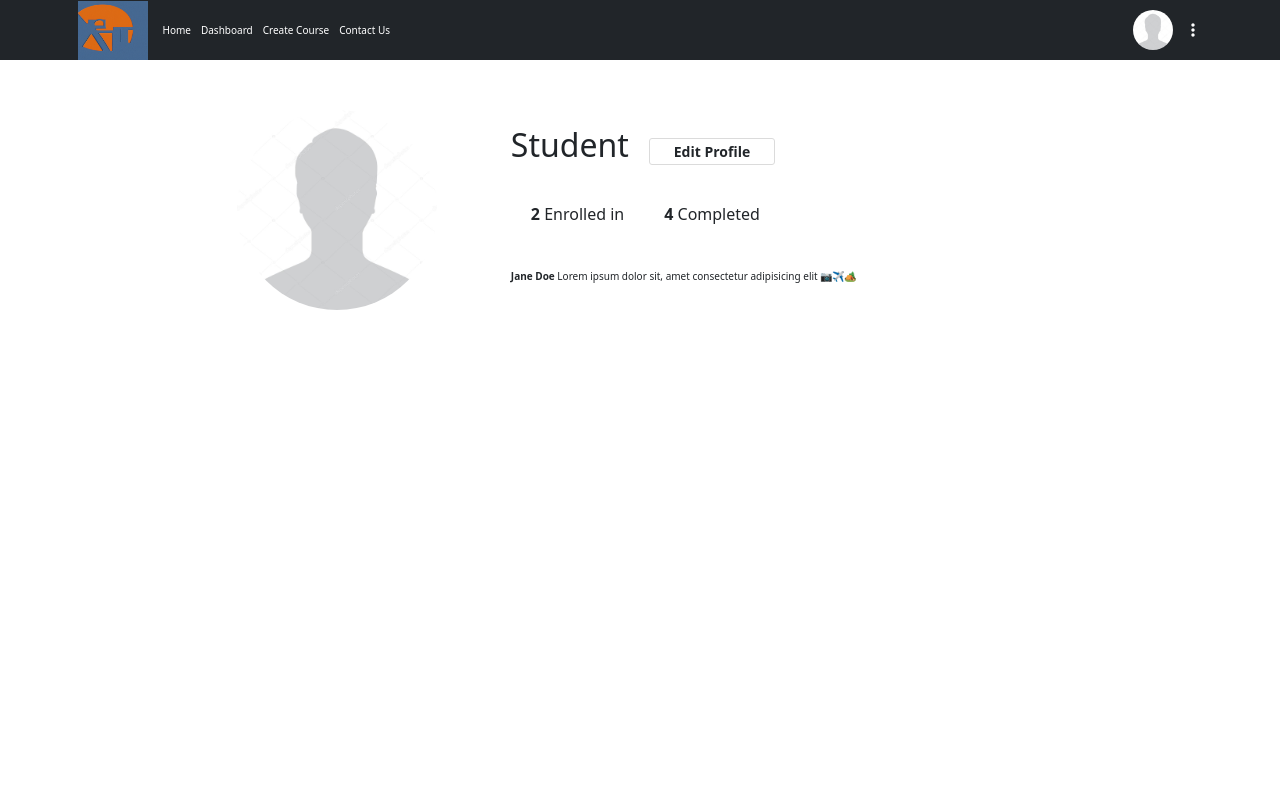
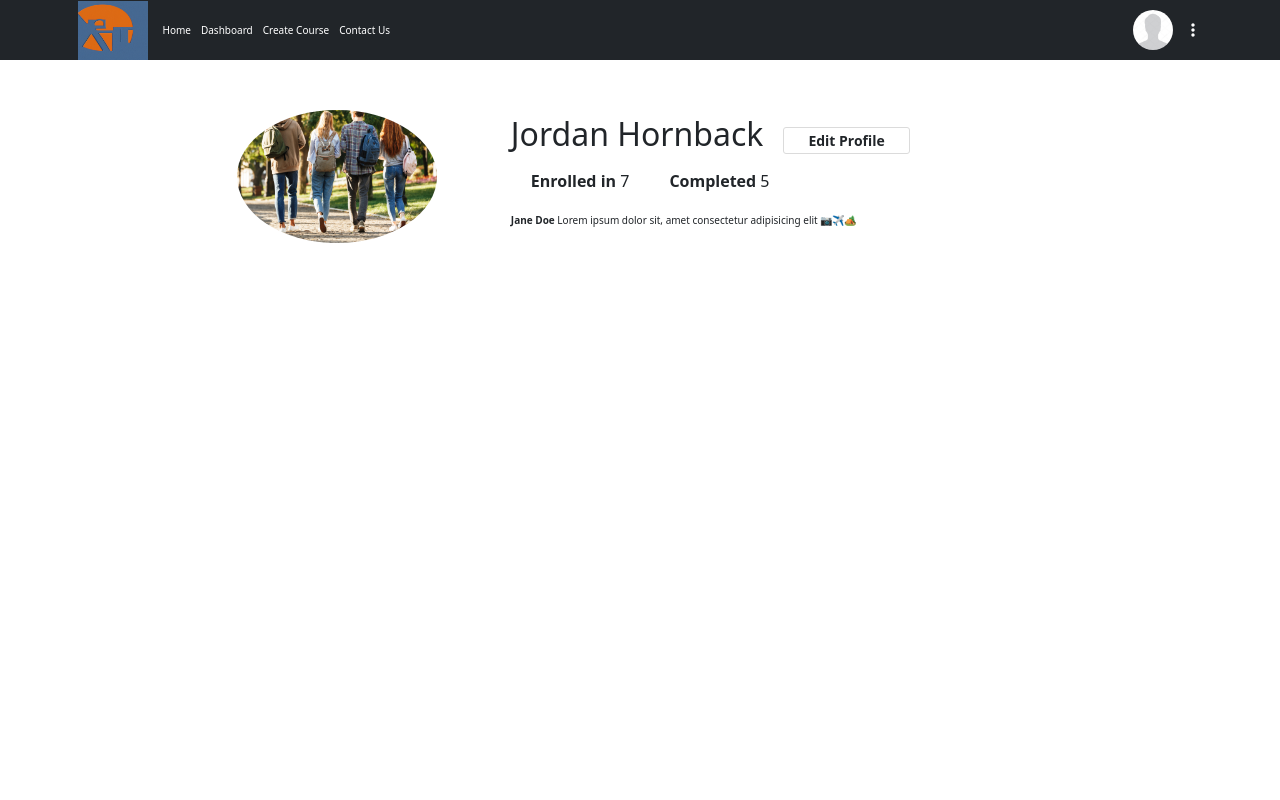
Before and after one commit to multiverse-elearning-project/multiverse-elearning-project, a React (Create React App) app in the folder client/: page /profile in a window 1280 px wide. Shown: the top 800 px of the page. Built offline with nearby package versions, Linux system fonts and the light colour scheme.

Commit message:
Small update to profileview

```diff
--- a/client/src/Components/ProfileView/ProfileView.js
+++ b/client/src/Components/ProfileView/ProfileView.js
@@ -2,9 +2,26 @@ import React, {useContext} from 'react'
 import styles from'./ProfileView.module.css'
 import { MultiverseContext } from '../../ContextApi/contextapi'
 import Avatar from '../Avatar/Avatar'
+import cookieParser from "cookie-parser"
 
 
 function ProfileView() {
+
+  //finish once cookie is set up
+  // const user = await User.findByPk()
+  let user = { userID: 10,
+    firstName: "Jordan",
+    lastName: "Hornback",
+    password: "Password",
+    email: "email",
+    avatar: "/collegestudents.jpeg"
+  }
+
+  //let enrolledIn = user.getCourses()
+  //let completed = user.getCompleted()
+
+  let enrolledIn = 7
+  let completed = 5
 
   const {setIsEditClicked} = useContext(MultiverseContext)
 
@@ -17,13 +34,13 @@ function ProfileView() {
           <div className={styles.profile}>
 
             <div className={styles.profile_image}>
-              <img src={/*profileImg ||*/ "/defaultAvatar.jpeg"}/>
+              <img src={user.avatar|| "/defaultAvatar.jpeg"}/>
 
             </div>
 
             <div className={styles.profile_user_settings}>
 
-              <h1 className={styles.profile_user_name}>Student</h1>
+              <h1 className={styles.profile_user_name}>{user.firstName + " " + user.lastName}</h1>
 
               <button className={`${styles.btn} ${styles.profile_edit_btn}`} onClick={() => setIsEditClicked(true)}>Edit Profile</button>
 
@@ -34,8 +51,8 @@ function ProfileView() {
             <div className={styles.profile_stats}>
 
               <ul>
-                <li><span className={styles.profile_stat_count}>2</span> Enrolled in</li>
-                <li><span className={styles.profile_stat_count}>4</span> Completed</li>
+                <li><span className={styles.profile_stat_count}>Enrolled in </span>{enrolledIn ? enrolledIn : 2}</li>
+                <li><span className={styles.profile_stat_count}>Completed </span>{completed ? completed : 4}</li>
 
               </ul>
 
```
